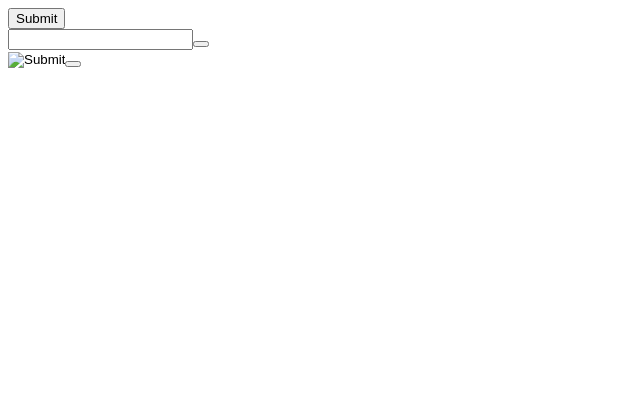
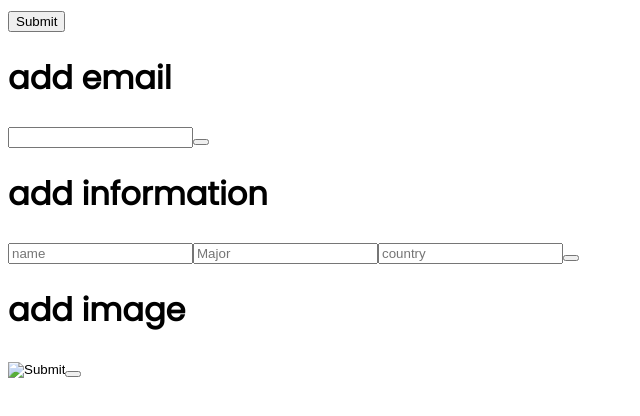
Before and after one commit to Ceaseless04/MapModel, a Next.js app: page /auth in a window 1280 px wide. Shown: the top 416 px of the page, without its empty margins (0-640 px from the left). Built offline with nearby package versions, Linux system fonts and the light colour scheme.

Commit message:
fonts changes

```diff
--- /dev/null
+++ b/auth-Page/auth_index.html
@@ -0,0 +1,29 @@
+<!DOCTYPE html>
+<html lang="en">
+<head>
+    <meta charset="UTF-8">
+    <meta http-equiv="X-UA-Compatible" content="IE=edge">
+    <meta name="viewport" content="width=device-width, initial-scale=1.0">
+    <title>Authentication Page</title>
+    <link rel="stylesheet" href="auth_style.css">
+</head>
+<body>
+    <div id="error"></div>
+    <div class="card">
+        <h1>Login Page</h1>
+        <form name="auth" action="post" id="form">
+        <div class="txt_field">
+            <input type="text" id="email" required>
+            <span id="error"></span>
+            <label for="email">Email</label>
+        </div>
+            <br>
+            <br>
+        <a href="/MapModel/auth-Page/auth-Form/form_index.html">
+            <button onClick="checkEmail()" type="submit" class="submit-button">Submit</button>
+        </a>
+        </form>
+        <script defer src="auth_script.js"></script>
+    </div>
+</body>
+</html>
--- a/pages/auth.tsx
+++ b/pages/auth.tsx
@@ -1,11 +1,13 @@
 // this is the authentication page
 import { getAuth, sendSignInLinkToEmail } from "firebase/auth";
-const Authentication=()=>{
-    return(
-        <div>
+import global from "../styles/Global.module.scss";
+const Authentication = () => {
+  return (
+    <div className={global.font}>
       <button onClick={submitEmail}>Submit</button>
       {/* step one: email input */}
       <div>
+        <h1>add email</h1>
         <form>
           <input type="text"></input>
           <button type="submit"></button>
@@ -13,6 +15,20 @@ const Authentication=()=>{
       </div>
       {/* step two: image input */}
       <div>
+        <h1>add information</h1>
+        <form>
+        <input type="text" placeholder="name"></input>
+        <input type="text" placeholder="Major"></input>
+        <input type="text" placeholder="country"></input>
+
+
+          {/* submit everything to firebase on this step */}
+          <button type="submit"></button>
+        </form>
+      </div>
+       {/* step two: image input */}
+       <div>
+        <h1>add image</h1>
         <form>
           <input type="image"></input>
           {/* submit everything to firebase on this step */}
@@ -20,19 +36,17 @@ const Authentication=()=>{
         </form>
       </div>
     </div>
-    )
-
-}
+  );
+};
 const actionCodeSettings = {
   // URL you want to redirect back to. The domain (www.example.com) for this
   // URL must be in the authorized domains list in the Firebase Console.
-    url: 'http://localhost:3000/',
+  url: "http://localhost:3000/",
   // This must be true.
   handleCodeInApp: true,
-
 };
 function submitEmail() {
-    let email = "kristian120304@gmail.com"
+  let email = "kristian120304@gmail.com";
 
   const auth = getAuth();
   sendSignInLinkToEmail(auth, email, actionCodeSettings)
@@ -40,8 +54,8 @@ const actionCodeSettings = {
       // The link was successfully sent. Inform the user.
       // Save the email locally so you don't need to ask the user for it again
       // if they open the link on the same device.
-      console.log("hello", email)
-      window.localStorage.setItem('emailForSignIn', email);
+      console.log("hello", email);
+      window.localStorage.setItem("emailForSignIn", email);
       // ...
     })
     .catch((error) => {
@@ -51,5 +65,4 @@ const actionCodeSettings = {
     });
 }
 
-
-export default Authentication
+export default Authentication;
--- /dev/null
+++ b/styles/Global.module.scss
@@ -0,0 +1,22 @@
+@font-face {
+  font-family: "Poppins";
+  src: url("../public/fonts/Poppins-Regular.ttf");
+  font-style: normal;
+}
+
+@font-face {
+  font-family: "Poppins-Bold";
+  src: url("../public/fonts/Poppins-Bold.ttf");
+  font-style: normal;
+}
+
+@font-face {
+  font-family: "Poppins-Light";
+  src: url("../public/fonts/Poppins-Light.ttf");
+  font-style: normal;
+}
+
+.font {
+    font-family: Poppins, sans-serif;
+
+}
```
Also changed, not shown: auth-Page/auth_script.js (added, +26 -0 lines). Lines whose indentation alone changed are shown as unchanged.
